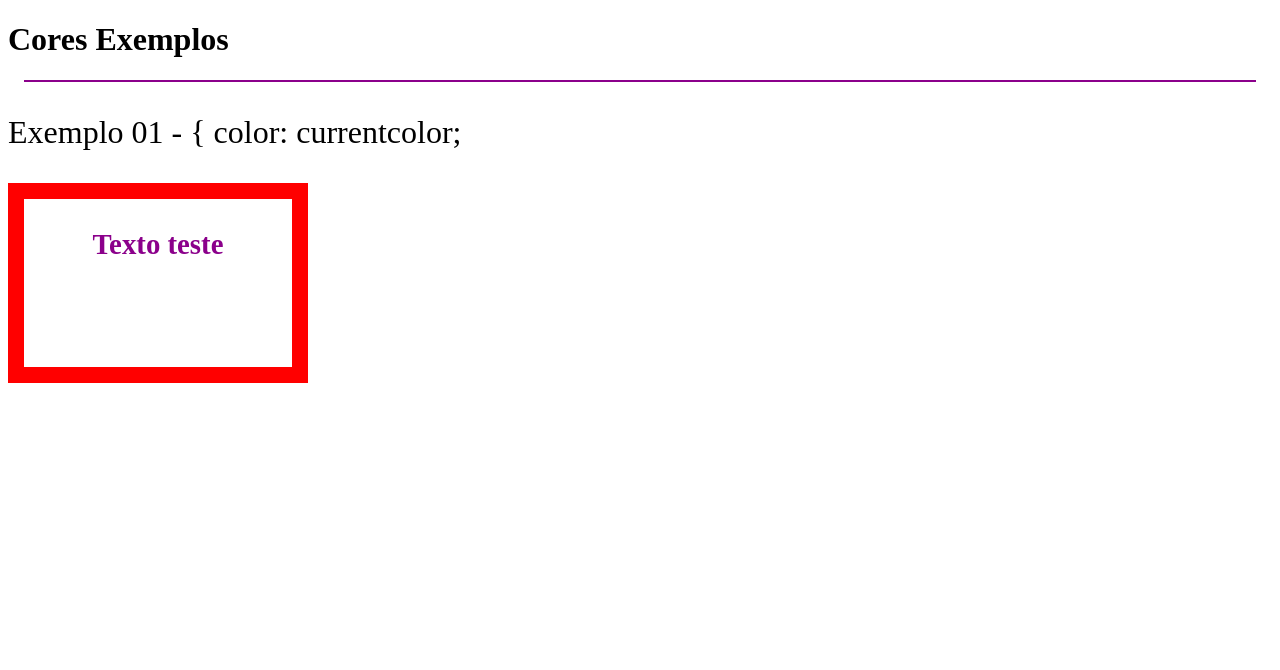
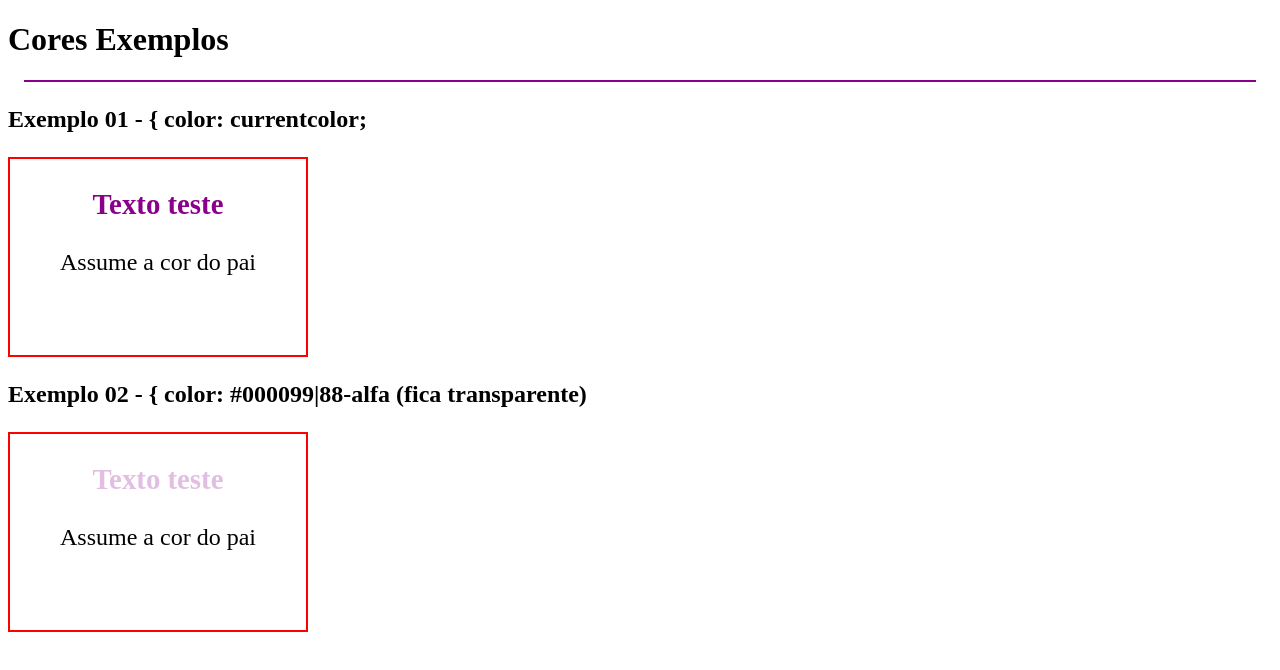
Before and after one commit to jadsonteless/encefalo, a plain HTML site: page 2-CSS/5-Cores/01-exemplo.html in a window 1280 px wide. Drawn offline with Linux system fonts and the light colour scheme.

Commit message:
atualização de index

```diff
--- a/2-CSS/5-Cores/01-exemplo.html
+++ b/2-CSS/5-Cores/01-exemplo.html
@@ -10,9 +10,15 @@
 <body>
     <h1>Cores Exemplos</h1>
     <span class="divisor"></span>
-    <p>Exemplo 01 - { color: currentcolor;</p>
-    <div class="caixa-exemplos">
+    <p><b>Exemplo 01 - { color: currentcolor;</b></p>
+    <div class="caixa-exemplos1">
         <h3>Texto teste</h3>
+        <p>Assume a cor do pai</p>
+    </div>
+    <p><b>Exemplo 02 - { color: #000099|88-alfa (fica transparente)</b></p>
+    <div class="caixa-exemplos2">
+        <h3>Texto teste</h3>
+        <p>Assume a cor do pai</p>
     </div>
 
 </body>
--- a/2-CSS/5-Cores/style.css
+++ b/2-CSS/5-Cores/style.css
@@ -1,6 +1,7 @@
 
 p {
-    font-size: 2rem;
+    font-size: 1.5rem;
+    color: black;
 }
 .divisor {
     height: 2px;
@@ -11,11 +12,9 @@ p {
 .caixa-exemplos {
     width: 300px;
     height: 200px;
-    border: 1rem solid red;
+    border: 2px solid red;
     box-sizing: border-box;
     text-align: center;
-    color: #8B008B;
-
 }
 /*-------------------------------------------------*/
 h3 {
@@ -23,3 +22,20 @@ h3 {
     color: currentColor;
 
 }
+.caixa-exemplos1 {
+    width: 300px;
+    height: 200px;
+    border: 2px solid red;
+    box-sizing: border-box;
+    text-align: center;
+    color: #8B008B;
+
+}
+.caixa-exemplos2 {
+    width: 300px;
+    height: 200px;
+    border: 2px solid red;
+    box-sizing: border-box;
+    text-align: center;
+    color: #8B008B40;
+}
```
Also changed, not shown: index.html (+5 -0 lines), style.css (+6 -6 lines).
